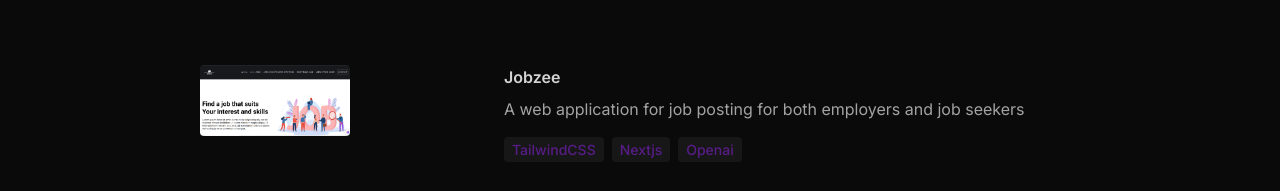
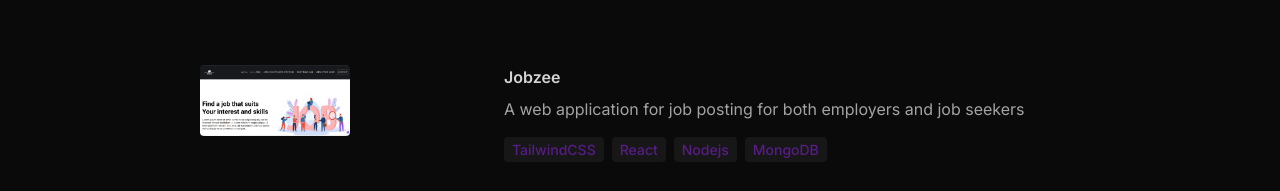
Before and after one commit to LeRoiCodes/Portfolio, a React (Vite) app: page / in a window 1280 px wide. Shown: the part 3600-3791 px from the top of the page. Built offline with nearby package versions, Linux system fonts and the light colour scheme.

Commit message:
added framework to projects

```diff
--- a/src/constants/index.js
+++ b/src/constants/index.js
@@ -58,7 +58,7 @@
     image: project6,
     description:
       "A web application for job posting for both employers and job seekers",
-    technologies: ["TailwindCSS", "Nextjs", "Openai"],
+    technologies: ["TailwindCSS", "React", "Nodejs", "MongoDB"],
   },
   {
     title: "Authentication Website",
```
